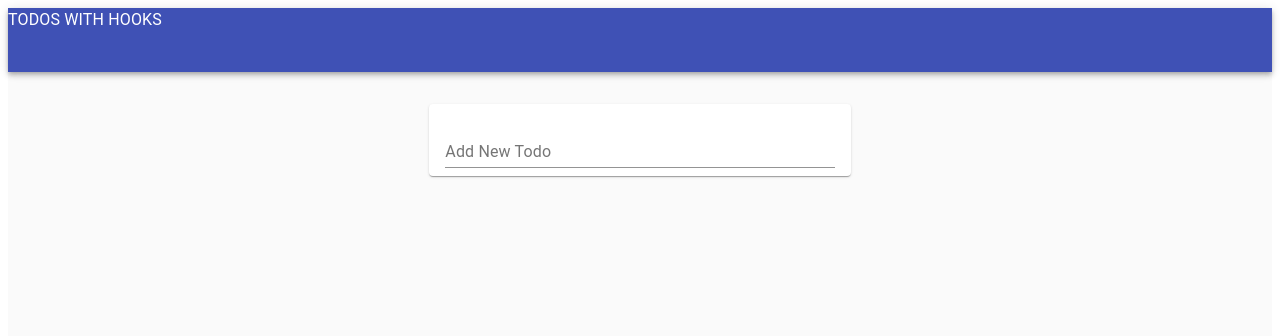
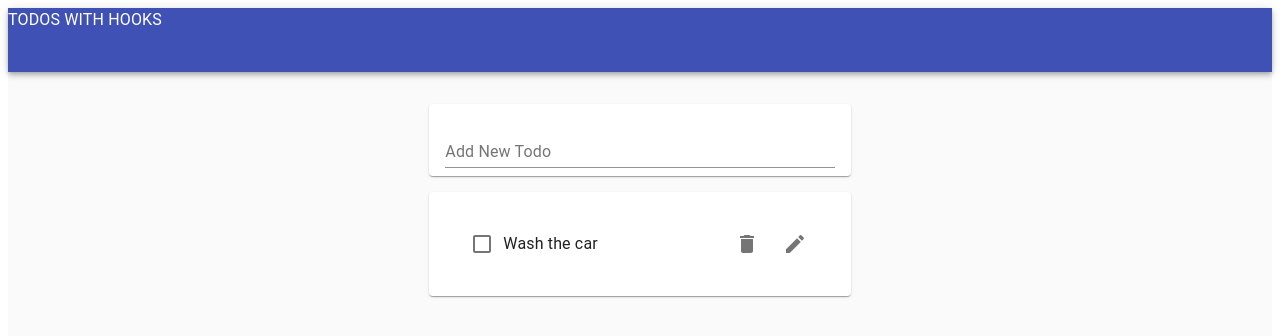
Before and after one commit to CesarCachay/TodoList-React-Hooks, a React (Create React App) app: page / in a window 1280 px wide. Shown: the top 336 px of the page. Built offline with nearby package versions, Linux system fonts and the light colour scheme.

Commit message:
Add custom hook for localStorage (#2)

```diff
--- a/src/components/TodoApp.js
+++ b/src/components/TodoApp.js
@@ -3,6 +3,7 @@ import React from "react";
 import { jsx } from "@emotion/core";
 
 import useTodoState from "../hooks/useTodoState";
+import useLocalStorageState from "../hooks/useLocalStorageState";
 
 import TodoList from "./TodoList";
 import TodoForm from "./TodoForm";
@@ -20,19 +21,11 @@ const paperHeight = {
 };
 
 function TodoApp() {
-  const initialTodos = JSON.parse(window.localStorage.getItem("todos") || "[]");
+  const initialTodos = [{ id: 1, task: "Wash the car", completed: false }];
+
   const { todos, addTodo, removeTodo, toggleTodo, editTodo } = useTodoState(
     initialTodos
   );
-  // const initialTodos = [
-  //   { id: 1, task: "Learn React-Redux", completed: false },
-  //   { id: 2, task: "Wash Car", completed: false },
-  //   { id: 3, task: "Deploy Project", completed: true }
-  // ];
-
-  React.useEffect(() => {
-    window.localStorage.setItem("todos", JSON.stringify(todos));
-  }, [todos]);
 
   return (
     <Paper style={paperHeight} elevation={0}>
--- /dev/null
+++ b/src/hooks/useLocalStorageState.js
@@ -0,0 +1,23 @@
+import { useEffect, useState } from "react";
+
+function useLocalStorageState(key, defaultValue) {
+  const [state, setState] = useState(() => {
+    let val;
+    try {
+      val = JSON.parse(
+        window.localStorage.getItem(key) || String(defaultValue)
+      );
+    } catch (e) {
+      val = defaultValue;
+    }
+    return val;
+  });
+
+  useEffect(() => {
+    window.localStorage.setItem(key, JSON.stringify(state));
+  }, [state]);
+
+  return [state, setState];
+}
+
+export default useLocalStorageState;
--- a/src/hooks/useTodoState.js
+++ b/src/hooks/useTodoState.js
@@ -1,8 +1,8 @@
-import { useState } from "react";
+import useLocalStorageState from "./useLocalStorageState";
 import uuid from "uuid/v4";
 
 export default initialTodos => {
-  const [todos, setTodos] = useState(initialTodos);
+  const [todos, setTodos] = useLocalStorageState("todos", initialTodos);
 
   return {
     todos: todos,
```
